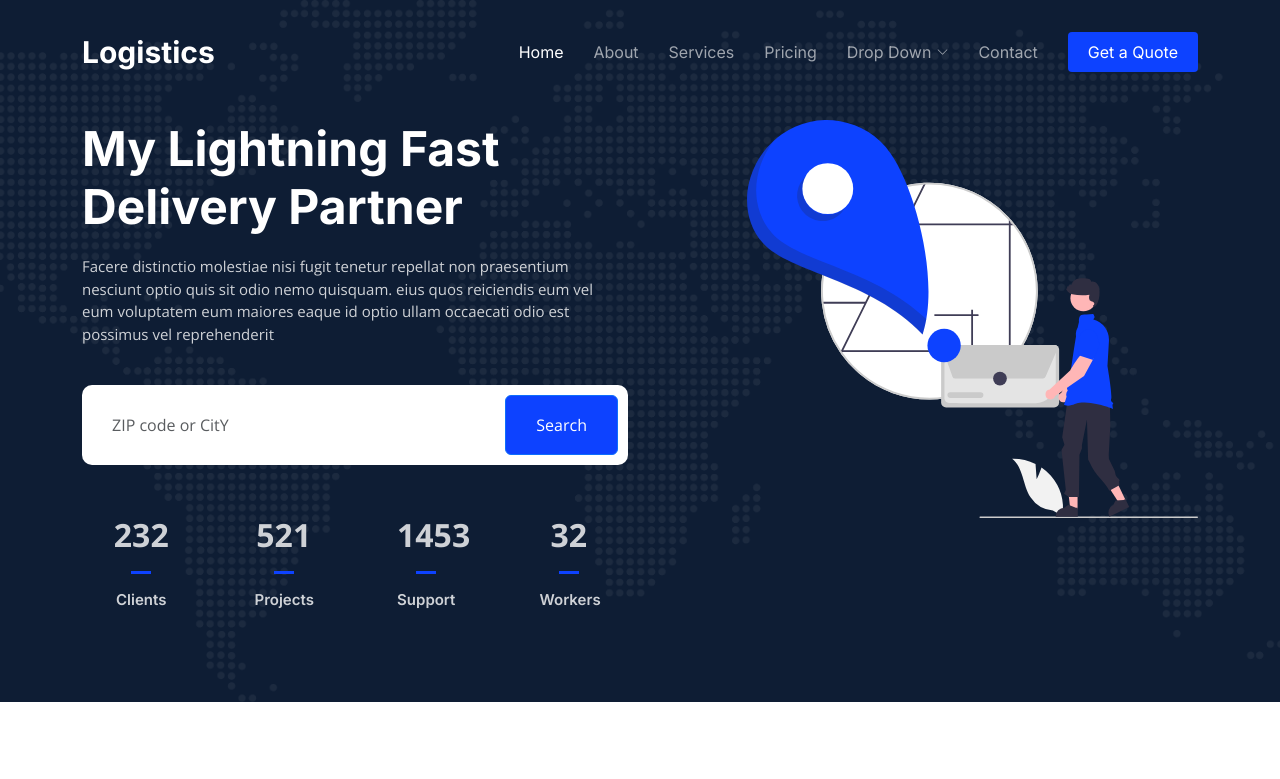
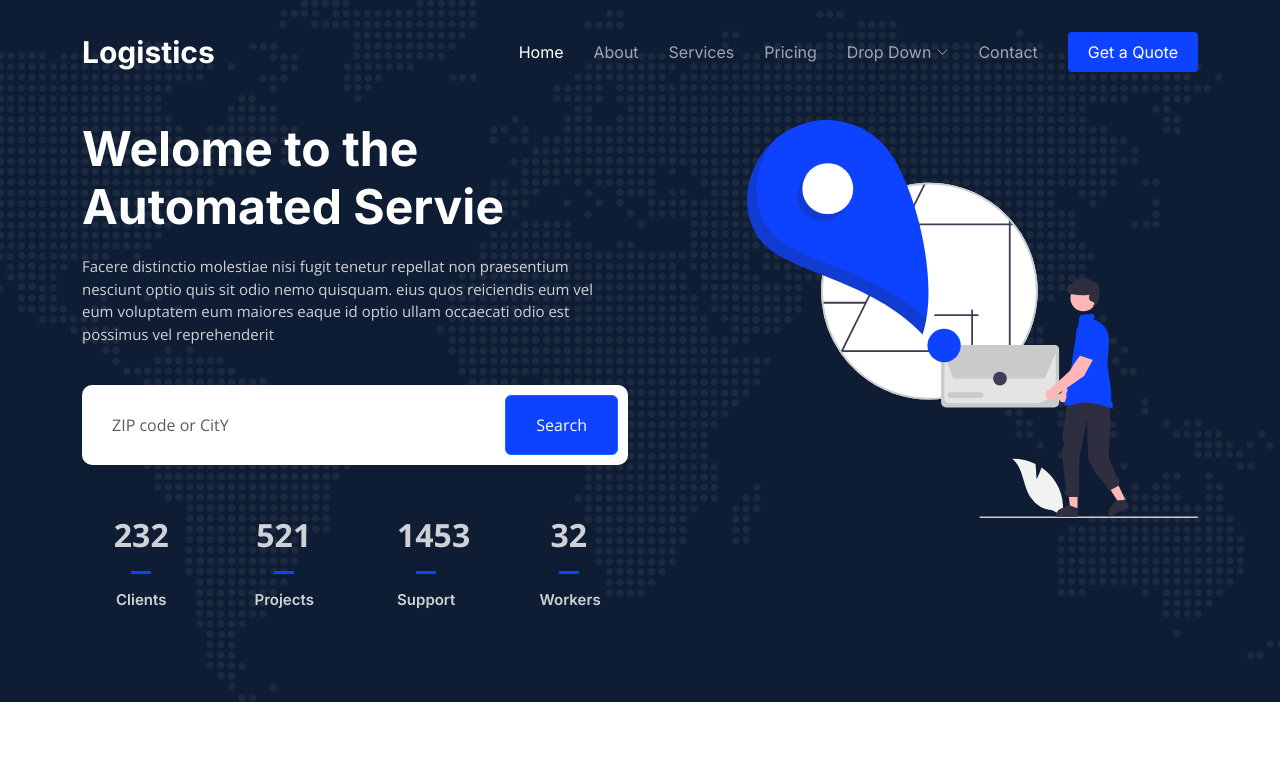
Before and after one commit to HKRD4ever/awscicd, a plain HTML site: page index.html in a window 1280 px wide. Shown: the top 779 px of the page. Drawn offline with nearby package versions, Linux system fonts and the light colour scheme.

Commit message:
welcome message update

```diff
--- a/index.html
+++ b/index.html
@@ -89,7 +89,7 @@
     <div class="container">
       <div class="row gy-4 d-flex justify-content-between">
         <div class="col-lg-6 order-2 order-lg-1 d-flex flex-column justify-content-center">
-          <h2 data-aos="fade-up">My Lightning Fast Delivery Partner</h2>
+          <h2 data-aos="fade-up">Welome to the Automated Servie</h2>
           <p data-aos="fade-up" data-aos-delay="100">Facere distinctio molestiae nisi fugit tenetur repellat non praesentium nesciunt optio quis sit odio nemo quisquam. eius quos reiciendis eum vel eum voluptatem eum maiores eaque id optio ullam occaecati odio est possimus vel reprehenderit</p>
 
           <form action="#" class="form-search d-flex align-items-stretch mb-3" data-aos="fade-up" data-aos-delay="200">
```
